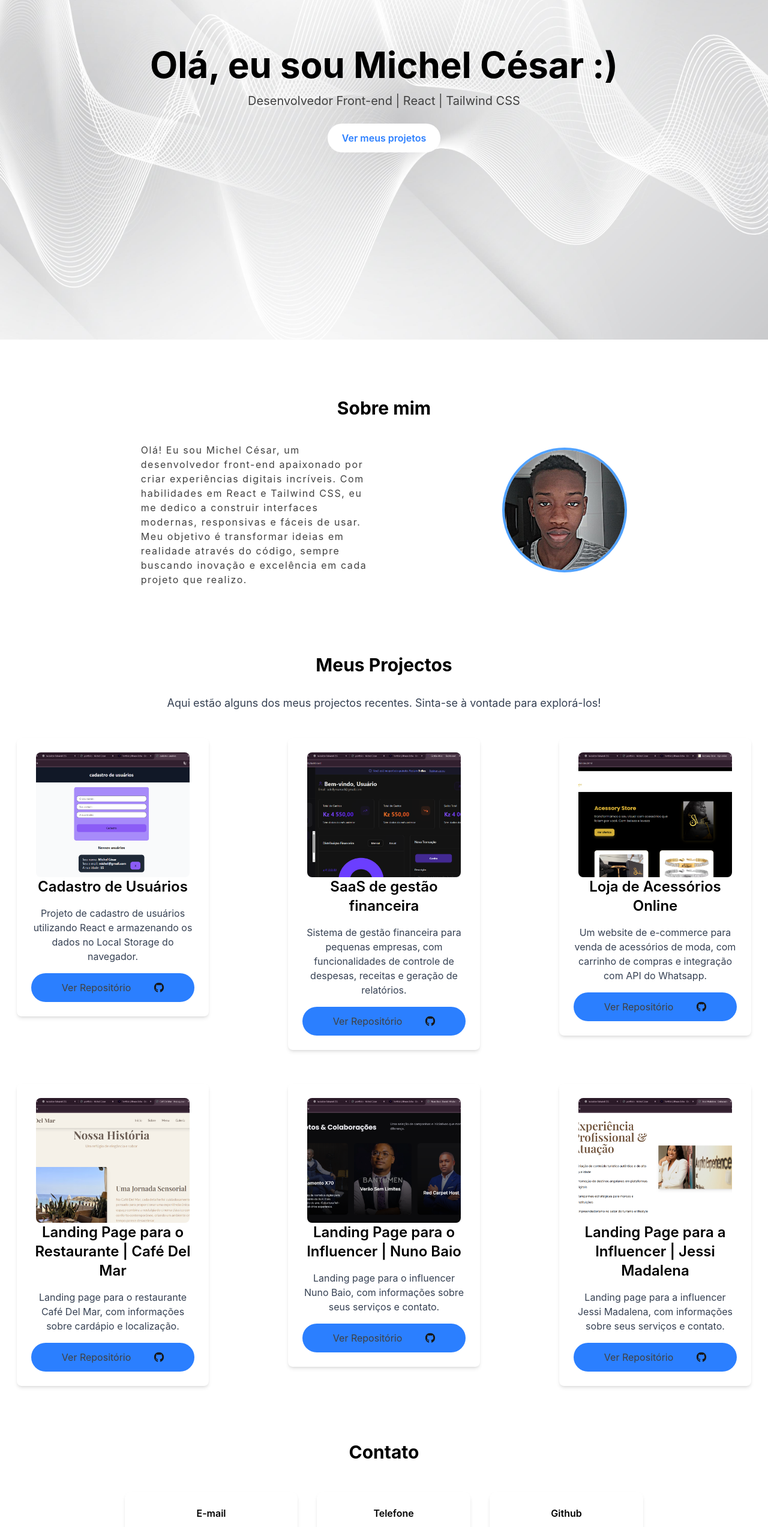
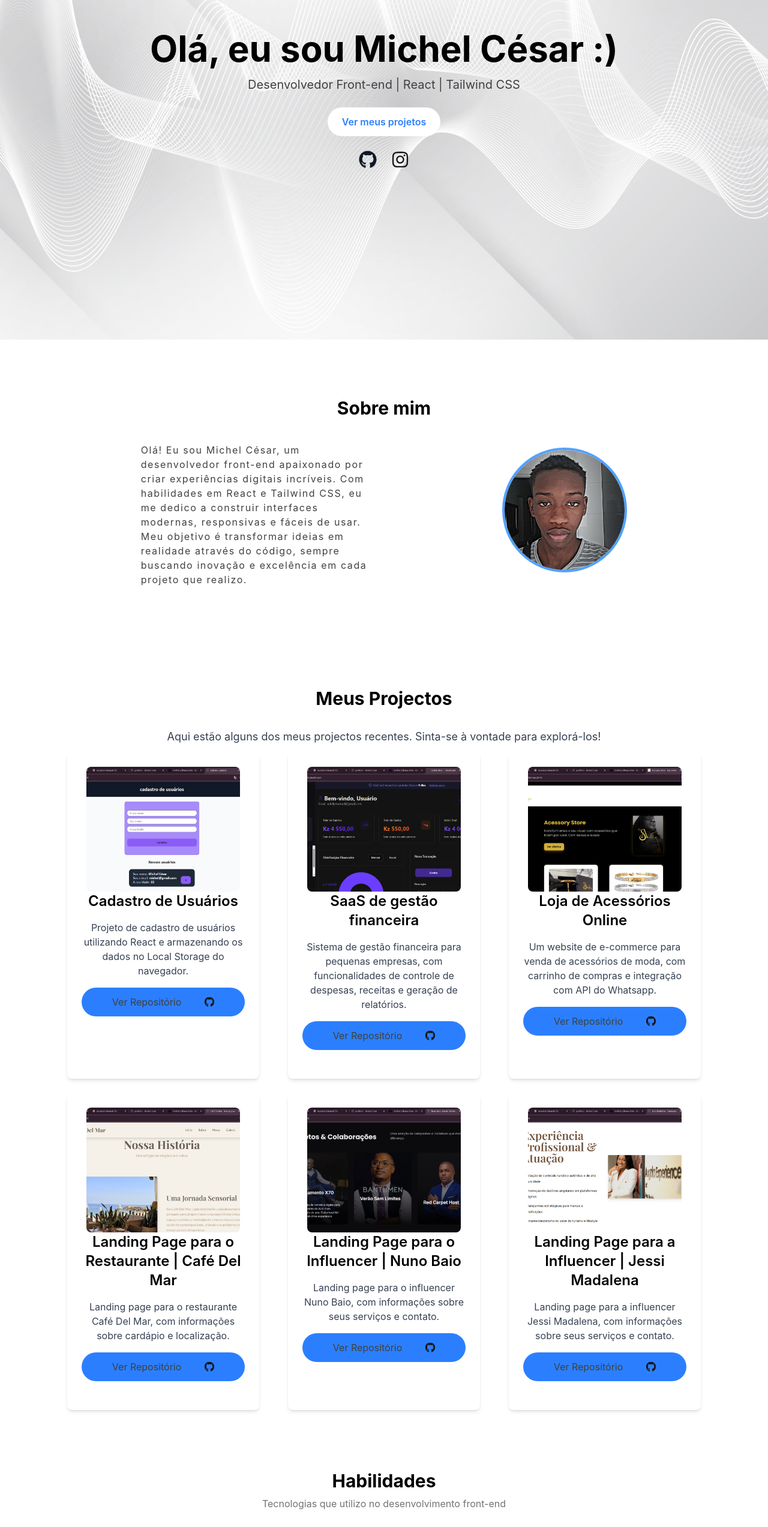
Before and after one commit to Devmichel15/portfolio-michel-cesar, a React (Vite) app: page / in a window 1280 px wide. Shown: the part 234-2779 px from the top of the page at 60% size. Built offline with nearby package versions, Linux system fonts and the light colour scheme.

Commit message:
finalizando as animactions com o motion

```diff
--- a/package.json
+++ b/package.json
@@ -10,6 +10,7 @@
     "preview": "vite preview"
   },
   "dependencies": {
+    "motion": "^12.23.26",
     "react": "^19.2.0",
     "react-dom": "^19.2.0",
     "react-icons": "^5.5.0"
--- a/src/App.jsx
+++ b/src/App.jsx
@@ -3,7 +3,7 @@ import About from "./sections/About";
 import Footer from "./components/Footer";
 import Projects from "./sections/Projects";
 import Contact from "./sections/Contact";
-
+import Skills from "./sections/Skills";
 function App(){
 
   return(
@@ -11,6 +11,7 @@ function App(){
       <Hero />
       <About />
       <Projects />
+      <Skills />
       <Contact />
       <Footer />
     </div>
--- a/src/data.js
+++ b/src/data.js
@@ -1,60 +1,191 @@
-let projects = [
 
+import { FaGithub } from "react-icons/fa";
+import { SiVercel, SiNetlify, SiRender } from "react-icons/si";
+import { FaNodeJs, FaCode } from "react-icons/fa";
+import { SiExpress, SiFirebase, SiMongodb, SiPrisma } from "react-icons/si";
+import { FaHtml5, FaCss3Alt, FaJsSquare, FaReact } from "react-icons/fa";
+import { SiTailwindcss, SiFramer } from "react-icons/si";
+
+export const projects = [
   {
     id: 1,
     name: "Cadastro de Usuários",
     image: "../public/project1.png",
-        description: "Projeto de cadastro de usuários utilizando React e armazenando os dados no Local Storage do navegador.",
+    description:
+      "Projeto de cadastro de usuários utilizando React e armazenando os dados no Local Storage do navegador.",
     link: "https://github.com/Devmichel15/cadastro-de-users",
-        techs: ["React", "JavaScript", "Tailwind CSS"]
+    techs: ["React", "JavaScript", "Tailwind CSS"],
 },
 
   {
     id: 2,
     name: "SaaS de gestão financeira",
     image: "../public/project3.png",
-        description: "Sistema de gestão financeira para pequenas empresas, com funcionalidades de controle de despesas, receitas e geração de relatórios.",
+    description:
+    "Sistema de gestão financeira para pequenas empresas, com funcionalidades de controle de despesas, receitas e geração de relatórios.",
     link: "https://github.com/Devmichel15/gestao-ativa-app",
-        techs: ["React", "Node.js", "Firebase", "Tailwind CSS"]
+    techs: ["React", "Node.js", "Firebase", "Tailwind CSS"],
 },
-
 
   {
     id: 3,
     name: "Loja de Acessórios Online",
     image: "../public/project2.png",
-        description: "Um website de e-commerce para venda de acessórios de moda, com carrinho de compras e integração com API do Whatsapp.",
+    description:
+    "Um website de e-commerce para venda de acessórios de moda, com carrinho de compras e integração com API do Whatsapp.",
     link: "https://github.com/Devmichel15/Acessory-Store",
-        techs: ["HTML", "JavaScript", "CSS",]
+    techs: ["HTML", "JavaScript", "CSS"],
   },
-
 
   {
       id: 4,
       name: "Landing Page para o Restaurante | Café Del Mar",
     image: "../public/project4.png",
-        description: "Landing page para o restaurante Café Del Mar, com informações sobre cardápio e localização.",
+    description:
+      "Landing page para o restaurante Café Del Mar, com informações sobre cardápio e localização.",
     link: "https://github.com/Devmichel15/site-del-mar",
-        techs: ["React", "JavaScript", "Tailwind CSS"]
+    techs: ["React", "JavaScript", "Tailwind CSS"],
   },
 
   {
       id: 5,
     name: "Landing Page para o Influencer | Nuno Baio",
     image: "../public/project6.png",
-        description: "Landing page para o influencer Nuno Baio, com informações sobre seus serviços e contato.",
+    description:
+      "Landing page para o influencer Nuno Baio, com informações sobre seus serviços e contato.",
     link: "https://github.com/Devmichel15/website-nuno-baio",
-        techs: ["React", "JavaScript", "Tailwind CSS"]
+    techs: ["React", "JavaScript", "Tailwind CSS"],
   },
 
   {
     id: 6,
     name: "Landing Page para a Influencer | Jessi Madalena",
     image: "../public/project5.png",
-        description: "Landing page para a influencer Jessi Madalena, com informações sobre seus serviços e contato.",
+    description:
+      "Landing page para a influencer Jessi Madalena, com informações sobre seus serviços e contato.",
       link: "https://github.com/Devmichel15/site-jessi",
-        techs: ["React", "JavaScript", "Tailwind CSS"]
+      techs: ["React", "JavaScript", "Tailwind CSS"],
     },
-]
+];
 
-export default projects;
+export const skillsFrontend = [
+  {
+    id: 1,
+    name: "HTML",
+    level: "Avançado",
+    icon: FaHtml5,
+    color: "text-orange-500",
+  },
+  {
+    id: 2,
+    name: "CSS",
+    level: "Avançado",
+    icon: FaCss3Alt,
+    color: "text-blue-500",
+  },
+  {
+    id: 3,
+    name: "JavaScript",
+    level: "Avançado",
+    icon: FaJsSquare,
+    color: "text-yellow-400",
+  },
+  {
+    id: 4,
+    name: "React",
+    level: "Intermediário",
+    icon: FaReact,
+    color: "text-cyan-400",
+  },
+  {
+    id: 5,
+    name: "Tailwind CSS",
+    level: "Intermediário",
+    icon: SiTailwindcss,
+    color: "text-sky-400",
+  },
+  {
+    id: 6,
+    name: "Framer Motion",
+    level: "Básico",
+    icon: SiFramer,
+    color: "text-pink-500",
+  },
+];
+
+
+export const skillsBackend = [
+  {
+    id: 1,
+    name: "Node.js",
+    level: "Intermediário",
+    icon: FaNodeJs,
+    color: "text-green-600",
+  },
+  {
+    id: 2,
+    name: "Express",
+    level: "Intermediário",
+    icon: SiExpress,
+    color: "text-neutral-800",
+  },
+  {
+    id: 3,
+    name: "Firebase / Firestore",
+    level: "Intermediário",
+    icon: SiFirebase,
+    color: "text-yellow-500",
+  },
+  {
+    id: 4,
+    name: "MongoDB",
+    level: "Iniciante",
+    icon: SiMongodb,
+    color: "text-green-500",
+  },
+  {
+    id: 5,
+    name: "Prisma",
+    level: "Iniciante",
+    icon: SiPrisma,
+    color: "text-indigo-500",
+  },
+];
+
+export const skillsTools = [
+  {
+    id: 1,
+    name: "Git & GitHub",
+    level: "Intermediário",
+    icon: FaGithub,
+    color: "text-neutral-800",
+  },
+  {
+    id: 2,
+    name: "VS Code",
+    level: "Avançado",
+    icon: FaCode,
+    color: "text-blue-500",
+  },
+  {
+    id: 3,
+    name: "Vercel",
+    level: "Intermediário",
+    icon: SiVercel,
+    color: "text-neutral-900",
+  },
+  {
+    id: 4,
+    name: "Netlify",
+    level: "Intermediário",
+    icon: SiNetlify,
+    color: "text-teal-400",
+  },
+  {
+    id: 5,
+    name: "Render",
+    level: "Avançado",
+    icon: SiRender,
+    color: "text-indigo-600",
+  },
+];
--- a/src/sections/Hero.jsx
+++ b/src/sections/Hero.jsx
@@ -1,24 +1,67 @@
 import Header from "../components/Header";
+import { motion } from "motion/react";
+import { FaGithub, FaInstagram } from "react-icons/fa";
 
 function Hero() {
   return (
     <section className="relative h-screen w-full">
-        <Header></Header>
-      <div className="h-full w-full bg-[url('/bg-hero.jpg')] bg-cover bg-top bg-no-repeat flex flex-col items-center justify-center text-center px-4 sm:px-6 lg:px-12">
-        <h1 className="text-3xl sm:text-4xl md:text-5xl lg:text-6xl font-bold mb-4">
+      <Header />
+
+      <div className="h-full w-full bg-[url('/bg-hero.jpg')] bg-cover bg-center bg-no-repeat flex flex-col items-center justify-center text-center px-4 sm:px-6 lg:px-12">
+        <motion.h1
+          initial={{ opacity: 0, y: 20 }}
+          animate={{ opacity: 1, y: 0 }}
+          transition={{ duration: 0.5, delay: 0.5 }}
+          className="text-3xl sm:text-4xl md:text-5xl lg:text-6xl font-bold mb-4"
+        >
           Olá, eu sou Michel César :)
-        </h1>
+        </motion.h1>
 
-        <p className="text-base sm:text-lg md:text-xl mb-6 text-neutral-700 max-w-2xl">
+        <motion.p
+          initial={{ opacity: 0, y: 20 }}
+          animate={{ opacity: 1, y: 0 }}
+          transition={{ duration: 0.5, delay: 0.75 }}
+          className="text-base sm:text-lg md:text-xl mb-6 text-neutral-700 max-w-2xl"
+        >
           Desenvolvedor Front-end | React | Tailwind CSS
-        </p>
+        </motion.p>
 
-        <a
-          href="#projetos"
+        <motion.a
+          initial={{ opacity: 0, y: 20 }}
+          animate={{ opacity: 1, y: 0 }}
+          transition={{ duration: 0.5, delay: 1 }}
+          href="#projects"
           className="bg-white px-4 sm:px-6 py-2 sm:py-3 rounded-full font-semibold text-blue-500 hover:bg-neutral-100 transition"
         >
           Ver meus projetos
-        </a>
+        </motion.a>
+
+        <motion.div
+          initial={{ opacity: 0, y: 20 }}
+          animate={{ opacity: 1, y: 0 }}
+          transition={{ duration: 0.5, delay: 1.25 }}
+          className="flex gap-6 justify-center mt-6"
+        >
+          <a
+            href="https://github.com/devmichel15"
+            target="_blank"
+            rel="noopener noreferrer"
+            className="text-3xl text-gray-900 hover:scale-110 transition-transform"
+            aria-label="GitHub"
+          >
+            <FaGithub />
+          </a>
+
+          <a
+            href="https://www.instagram.com/dev_angolano1"
+            target="_blank"
+            rel="noopener noreferrer"
+            className="text-3xl text-neutral-900 hover:scale-110 transition-transform"
+            aria-label="Instagram"
+          >
+            <FaInstagram />
+          </a>
+        </motion.div>
       </div>
     </section>
   );
--- a/src/sections/Projects.jsx
+++ b/src/sections/Projects.jsx
@@ -1,21 +1,32 @@
-import projects from "../data";
+import { projects } from "../data";
 import { FaGithub } from "react-icons/fa6";
+import { motion } from "motion/react"
 
 function Projects() {
   return (
     <section
       id="projects"
-      className="min-h-screen flex flex-col items-center p-4 bg-white"
+      className="min-h-screen flex flex-col items-center p-4 bg-white mt-14"
     >
-      <h2 className="text-3xl font-bold mb-8 mt-8">Meus Projectos</h2>
+      <motion.h2
+        initial={{ opacity: 1, y: -20 }}
+        whileInView={{ opacity: 1, y: 0 }}
+        transition={{ transition: 0.5, delay: 0.5, ease: "easeInOut" }}
+        className="text-3xl font-bold mb-8 mt-8"
+      >
+        Meus Projectos
+      </motion.h2>
       <p className="text-lg text-gray-700">
         Aqui estão alguns dos meus projectos recentes. Sinta-se à vontade para
         explorá-los!
       </p>
 
-      <div className="flex flex-wrap w-full justify-between mt-8 gap-8">
+      <div className="grid gap-6 sm:grid-cols-2 md:grid-cols-3">
         {projects.map((project) => (
-          <div
+          <motion.div
+              initial={{ opacity: 0, x: 20 }}
+              whileInView={{ opacity: 1, x: 0 }}
+              transition={{ transition: 0.5, delay: 0.5, ease: "easeInOut" }}
             key={project.id}
             className="w-full h-full max-w-80 text-center bg-white rounded-lg shadow-md p-6 m-3 flex flex-col items-center hover:scale-105 transition-all duraction-300 ease-in-out"
           >
@@ -30,7 +41,7 @@ function Projects() {
                 {""}<FaGithub className="text-neutral-900 font-bold scale-105"/>
               </a>
             </div>
-          </div>
+          </motion.div>
         ))}
       </div>
     </section>
--- /dev/null
+++ b/src/sections/Skills.jsx
@@ -0,0 +1,110 @@
+import { skillsFrontend } from "../data";
+import { skillsBackend } from "../data";
+import { skillsTools } from "../data";
+import { motion } from "motion/react"
+
+function Skills() {
+  return (
+    <section id="skills" className="py-24 bg-white">
+      <div className="max-w-6xl mx-auto px-6">
+        {/* Título */}
+        <div className="text-center mb-16">
+          <h2 className="text-3xl font-bold">Habilidades</h2>
+          <p className="text-neutral-500 mt-2">
+            Tecnologias que utilizo no desenvolvimento front-end
+          </p>
+        </div>
+
+        {/* Frontend */}
+        <h3 className="text-2xl font-semibold mb-8 text-center">
+          Desenvolvimento Front-end
+        </h3>
+
+        <div className="grid gap-6 sm:grid-cols-2 md:grid-cols-3">
+          {skillsFrontend.map((skill) => {
+            const Icon = skill.icon;
+
+            return (
+              <motion.div
+                initial={{ opacity: 0, x: 20 }}
+                whileInView={{ opacity: 1, x: 0 }}
+                transition={{ transition: 0.5, delay: 0.5, ease: "easeInOut" }}
+                key={skill.id}
+                className="p-6 rounded-2xl border bg-neutral-50
+                           hover:shadow-lg hover:-translate-y-1
+                           transition-all duration-300"
+              >
+                <Icon className={`text-4xl mb-4 ${skill.color}`} />
+
+                <h4 className="text-lg font-semibold">{skill.name}</h4>
+
+                <span className="text-sm text-neutral-500">{skill.level}</span>
+              </motion.div>
+            );
+          })}
+        </div>
+
+        {/* Backend */}
+        <h3 className="text-2xl font-semibold mb-8 text-center mt-16">
+          Desenvolvimento Backend
+        </h3>
+
+        <motion.div
+        initial={{ opacity: 0, x: -40 }}
+        whileInView={{ opacity: 1, x: 0 }}
+        transition={{ transition: 0.5, delay: 0.5, ease: "easeInOut" }}
+        className="grid gap-6 sm:grid-cols-2 md:grid-cols-3">
+          {skillsBackend.map((skill) => {
+            const Icon = skill.icon;
+
+            return (
+              <div
+                key={skill.id}
+                className="p-6 rounded-2xl border bg-neutral-50
+                           hover:shadow-lg hover:-translate-y-1
+                           transition-all duration-300"
+              >
+                <Icon className={`text-4xl mb-4 ${skill.color}`} />
+
+                <h4 className="text-lg font-semibold">{skill.name}</h4>
+
+                <span className="text-sm text-neutral-500">{skill.level}</span>
+              </div>
+            );
+          })}
+        </motion.div>
+
+        {/* Ferramentas */}
+        <h3 className="text-2xl font-semibold mb-8 text-center mt-16">
+          Ferramentas e Plataformas
+        </h3>
+        <motion.div
+        initial={{ opacity: 0, x: 40 }}
+        whileInView={{ opacity: 1, x: 0 }}
+        transition={{ transition: 0.5, delay: 0.5, ease: "easeInOut" }}
+        className="grid gap-6 sm:grid-cols-2 md:grid-cols-3">
+          {skillsTools.map((skill) => {
+            const Icon = skill.icon;
+
+            return (
+              <div
+                key={skill.id}
+                className="p-6 rounded-2xl border bg-neutral-50
+                           hover:shadow-lg hover:-translate-y-1
+                           transition-all duration-300"
+              >
+                <Icon className={`text-4xl mb-4 ${skill.color}`} />
+
+                <h4 className="text-lg font-semibold">{skill.name}</h4>
+
+                <span className="text-sm text-neutral-500">{skill.level}</span>
+              </div>
+            );
+          })}
+        </motion.div>
+      </div>
+    </section>
+  );
+}
+
+export default Skills;
```
Also changed, not shown: src/sections/About.jsx (+12 -4 lines), 1 other file (tests, documents, lock files or other folders). Lines whose indentation alone changed are shown as unchanged.
